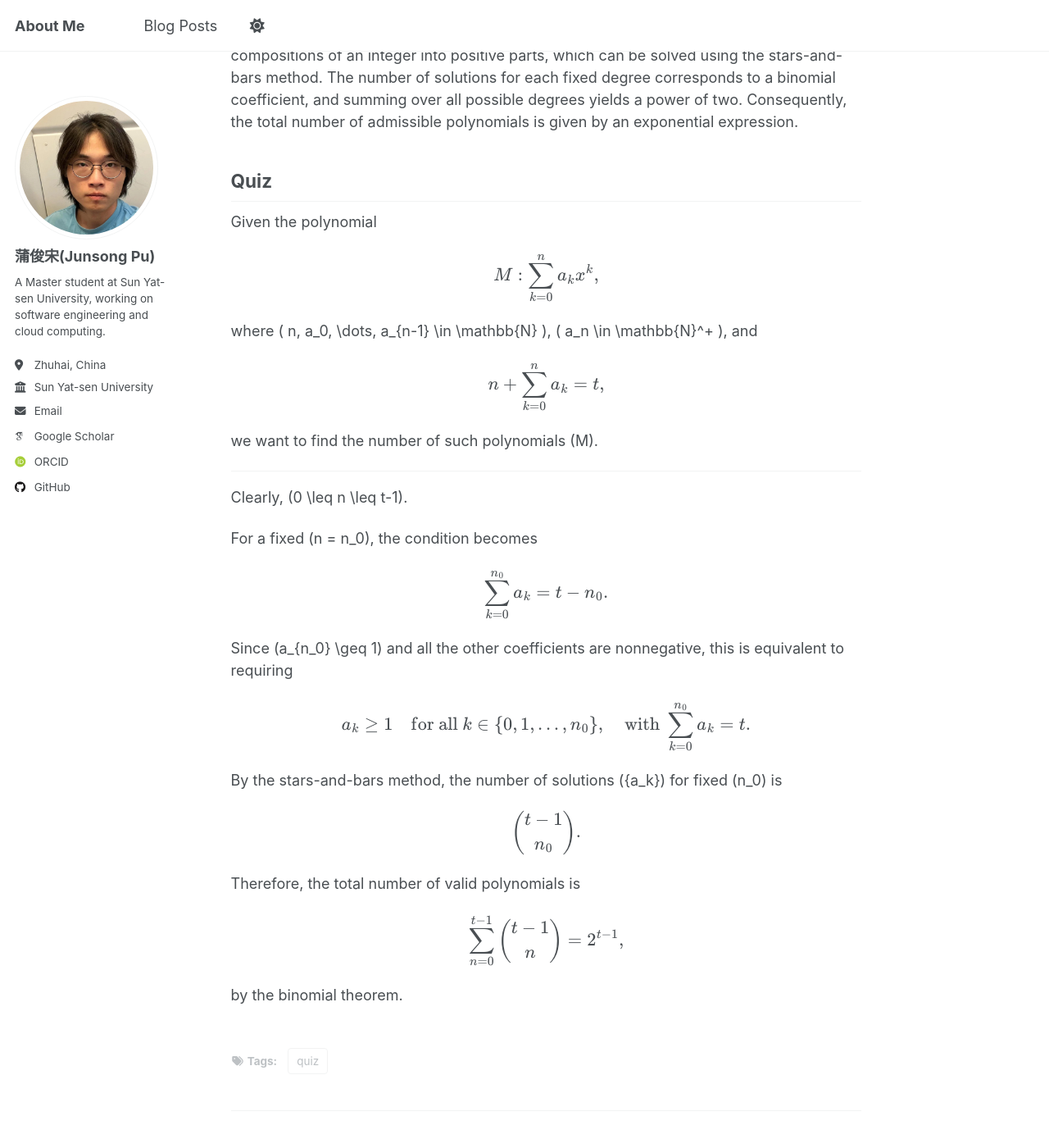
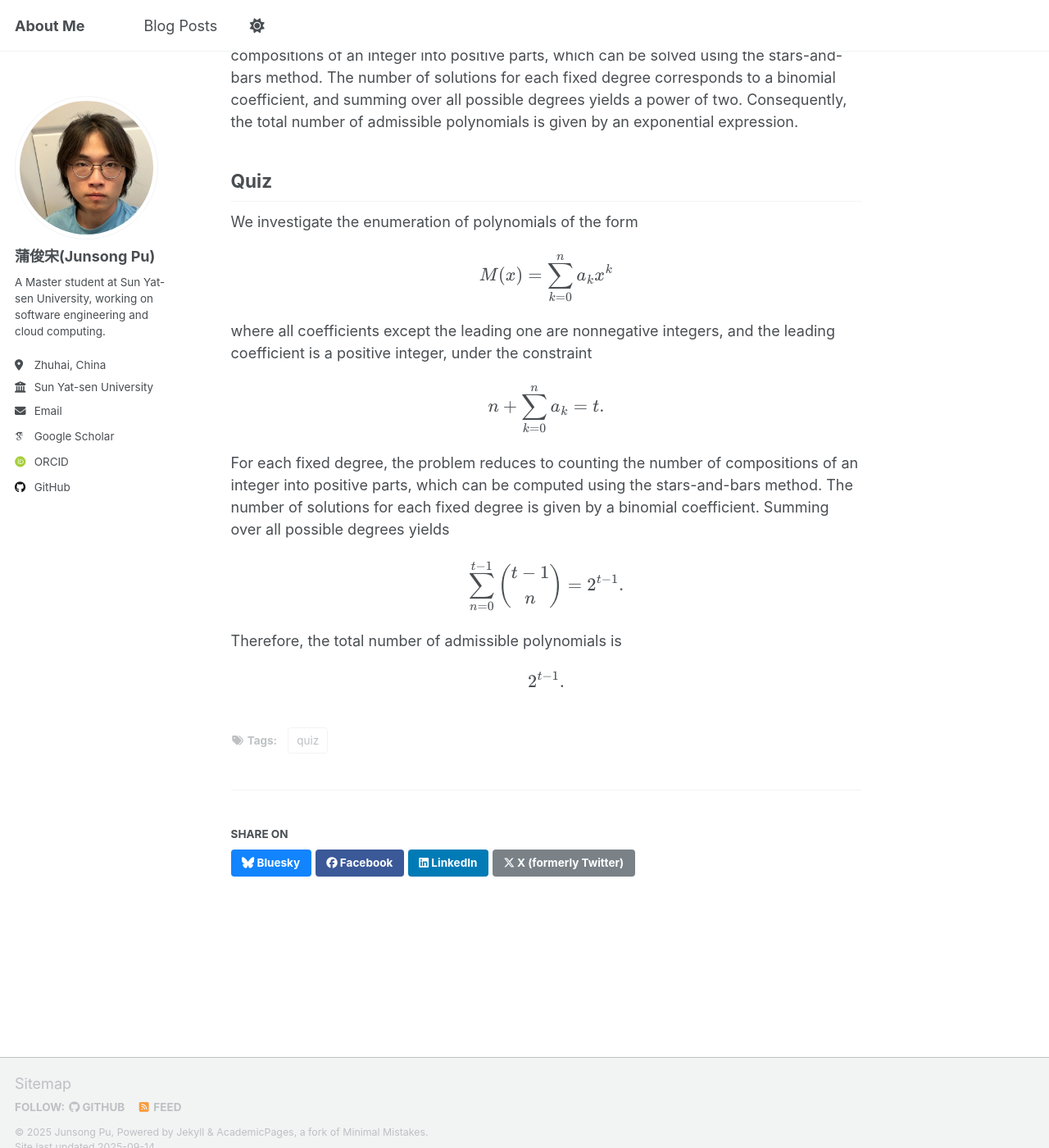
Before and after one commit to angrychow/angrychow.github.io, a Jekyll site: the page built from _posts/2025-09-13-quiz.md, in a window 1280 px wide and 1400 px high, scrolled down 223 px. Shown: the whole window at 82% size. Built offline with Jekyll 4.4.1, drawn with Linux system fonts in a browser that asks for light colours; some web fonts are replaced; a script that is not in the unit is left out; some of the changed text lies outside the part shown.

Commit message:
change post

```diff
--- a/_posts/2025-09-13-quiz.md
+++ b/_posts/2025-09-13-quiz.md
@@ -10,46 +10,26 @@ We consider polynomials whose degree and coefficients satisfy a natural number c
 
 ## Quiz
 
-Given the polynomial
+We investigate the enumeration of polynomials of the form
 
 $$
-M: \sum_{k=0}^{n} a_k x^k,
+M(x) = \sum_{k=0}^{n} a_k x^k
 $$
 
-where \( n, a_0, \dots, a_{n-1} \in \mathbb{N} \), \( a_n \in \mathbb{N}^+ \), and
+where all coefficients except the leading one are nonnegative integers, and the leading coefficient is a positive integer, under the constraint
 
 $$
-n + \sum_{k=0}^{n} a_k = t,
+n + \sum_{k=0}^{n} a_k = t.
 $$
 
-we want to find the number of such polynomials \(M\).
-
----
-
-Clearly, \(0 \leq n \leq t-1\).
-
-For a fixed \(n = n_0\), the condition becomes
+For each fixed degree, the problem reduces to counting the number of compositions of an integer into positive parts, which can be computed using the stars-and-bars method. The number of solutions for each fixed degree is given by a binomial coefficient. Summing over all possible degrees yields
 
 $$
-\sum_{k=0}^{n_0} a_k = t - n_0.
+\sum_{n=0}^{t-1} \binom{t-1}{n} = 2^{t-1}.
 $$
 
-Since \(a_{n_0} \geq 1\) and all the other coefficients are nonnegative, this is equivalent to requiring
+Therefore, the total number of admissible polynomials is
 
 $$
-a_k \geq 1 \quad \text{for all } k \in \{0,1,\dots,n_0\}, \quad \text{with } \sum_{k=0}^{n_0} a_k = t.
+2^{t-1}.
 $$
-
-By the stars-and-bars method, the number of solutions \(\{a_k\}\) for fixed \(n_0\) is
-
-$$
-\binom{t-1}{n_0}.
-$$
-
-Therefore, the total number of valid polynomials is
-
-$$
-\sum_{n=0}^{t-1} \binom{t-1}{n} = 2^{t-1},
-$$
-
-by the binomial theorem.
```
